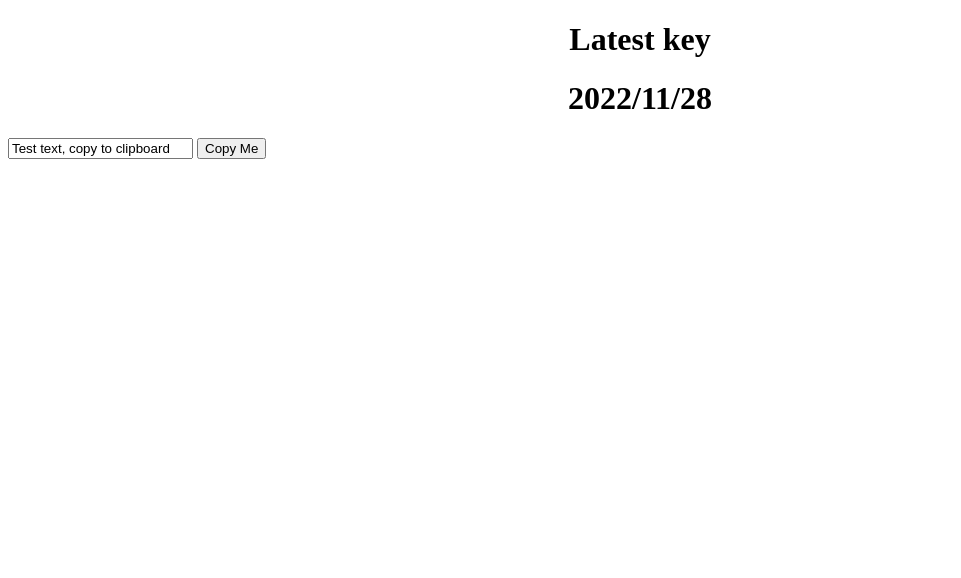
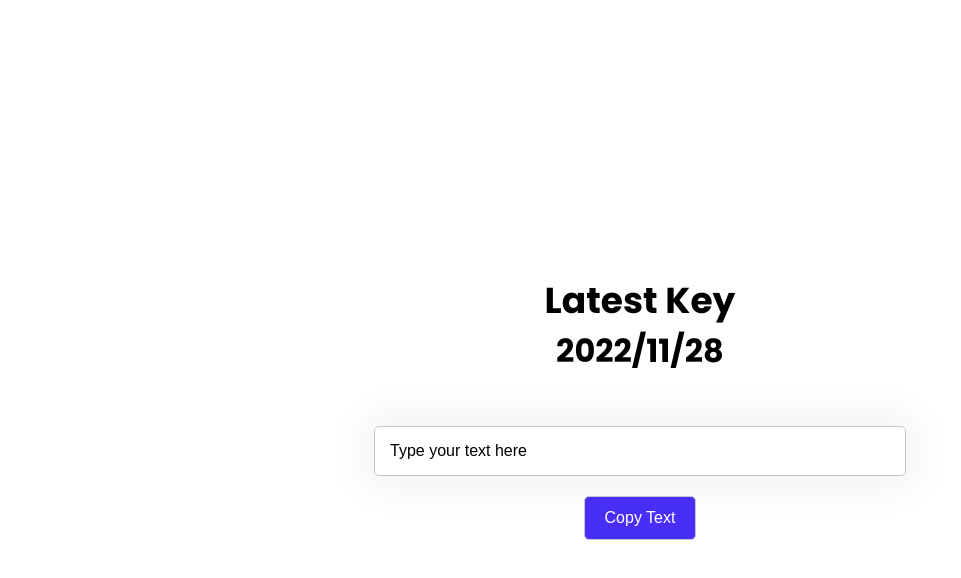
Before and after one commit to MainulKanon/text-copy-design, a plain HTML site: page index.html in a window 1280 px wide. Shown: the whole page, without its empty margins (0-961 px from the left). Drawn offline with Linux system fonts and the light colour scheme.

Commit message:
added text copy

```diff
--- a/index.html
+++ b/index.html
@@ -2,7 +2,67 @@
 <html>
 <head>
 <meta name="viewport" content="width=device-width, initial-scale=1">
+<link rel="preconnect" href="https://fonts.googleapis.com">
+<link rel="preconnect" href="https://fonts.gstatic.com" crossorigin>
+<link href="https://fonts.googleapis.com/css2?family=Poppins:wght@400;700&display=swap" rel="stylesheet">
+
 <style>
+.text-copy-container{
+  font-family: 'Poppins', sans-serif;
+  display: flex;
+  flex-direction: column;
+  align-items: center;
+  min-height: 100vh;
+  justify-content: center;
+  text-align: center;
+}
+
+.text-copy-title {
+    margin-bottom: 50px;
+}
+.text-copy-title h1{
+  font-size: 36px;
+  line-height: 1em;
+  line-height: 50px;
+  margin: 0;
+  padding: 0;
+
+}
+.text-copy-title h2{
+  font-size: 32px;
+  margin: 0;
+  line-height: 50px;
+  padding: 0;
+
+}
+.text-copy-input-container{
+    display: flex;
+    flex-direction: column;
+    justify-content: center;
+    align-content: center;
+    align-items: center;
+    width: 500px;
+}
+
+.text-copy-input-container input{
+  width: 100%;
+    font-size: 16px;
+    padding: 15px;
+    border: 1px solid #c7c5c5;
+    box-shadow: 0px 0px 40px 10px rgb(0 0 0 / 6%);
+    border-radius: 5px;
+    background-color: #fff;
+}
+
+.text-copy-input-container button{
+    font-size: 16px;
+    padding: 12px 20px;
+    margin-top: 20px;
+    color: #fff;
+    background-color: #482ff7;
+    border: 1px solid #c7c5c5;
+    border-radius: 5px;
+}
  .tooltip {
     position: relative;
     display: inline-block;
@@ -18,7 +78,7 @@
     padding: 5px;
     position: absolute;
     z-index: 1;
-  bottom: 150%;
+    bottom:80%;
     left: 50%;
     margin-left: -75px;
     opacity: 0;
@@ -43,43 +103,43 @@
 </style>
 </head>
 <body>
-
-<style>
-h1 {text-align: center;}
-h2 {text-align: center;}
-p {text-align: center;}
-div {text-align: center;}
-</style>
-<body>
-
-<h1>Latest key</h1>
-<h1>2022/11/28</h1>
-
-
-<input type="text" value="Test text, copy to clipboard" id="myInput">
-
+<div class="text-copy-container">
+    <div class="text-copy-title">
+      <h1>Latest Key</h1>
+      <h2>2022/11/28</h2>
+    </div>
+    <div class="text-copy-input-container">
+      <input type="text" value="Type your text here" id="myInputText">
+        <!-- The button used to copy the text -->
       <div class="tooltip">
-<button onclick="myFunction()" onmouseout="outFunc()">
-  <span class="tooltiptext" id="myTooltip">Copy to clipboard</span>
-  Copy Me
+          <button onclick="copyText()" onmouseout="updateText()">
+              <span class="tooltiptext" id="myTooltipText">Copy to clipboard</span>
+              Copy Text
           </button>
+      </div>
+    </div>
 </div>
 
 <script>
-function myFunction() {
-  var copyText = document.getElementById("myInput");
+    function copyText() {
+        /* Get the text field */
+      var copyText = document.getElementById("myInputText");
+        /* Select the text field */
       copyText.select();
       copyText.setSelectionRange(0, 99999);
-  navigator.clipboard.writeText(copyText.value);
+        /* Copy the text inside the text field */
+      document.execCommand("copy");
 
-  var tooltip = document.getElementById("myTooltip");
+      var tooltip = document.getElementById("myTooltipText");
       tooltip.innerHTML = "Copied: " + copyText.value;
     }
 
-function outFunc() {
-  var tooltip = document.getElementById("myTooltip");
+    function updateText() {
+      var tooltip = document.getElementById("myTooltipText");
       tooltip.innerHTML = "Copy to clipboard";
     }
 </script>
+
+
 </body>
 </html>
```
Lines whose indentation alone changed are shown as unchanged.
